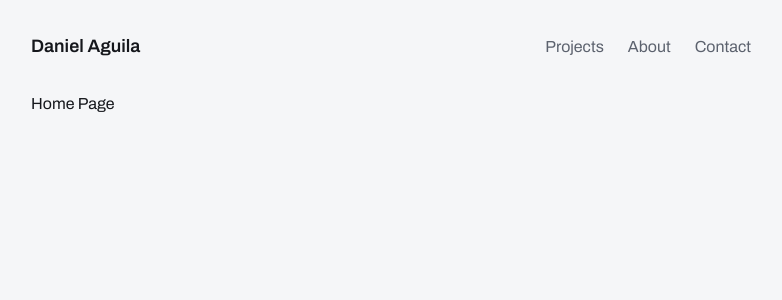
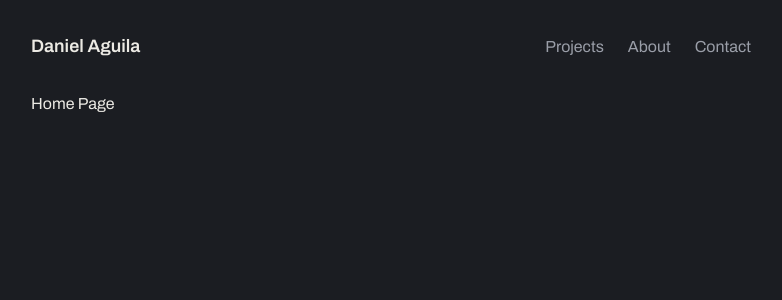
Before and after one commit to Daniel-Aguila/portfolio, a Next.js app: page / in a window 1280 px wide. Shown: the top 300 px of the page, without its empty margins (249-1031 px from the left). Built offline with nearby package versions, Linux system fonts and the light colour scheme.

Commit message:
color back

```diff
--- a/app/globals.css
+++ b/app/globals.css
@@ -2,11 +2,11 @@
 @plugin "@tailwindcss/typography";
 
 @theme {
-  --color-board: #f5f6f8;
-  --color-trace: #d3d7de;
-  --color-silk: #15171c;
-  --color-tin: #5c626e;
-  --color-copper: #0b5cad;
+  --color-board: #1b1d22;
+  --color-trace: #343842;
+  --color-silk: #eceae4;
+  --color-tin: #9a9ea8;
+  --color-copper: #e0a645;
   --font-sans: var(--font-archivo);
   --font-mono: var(--font-plex-mono);
 }
```
